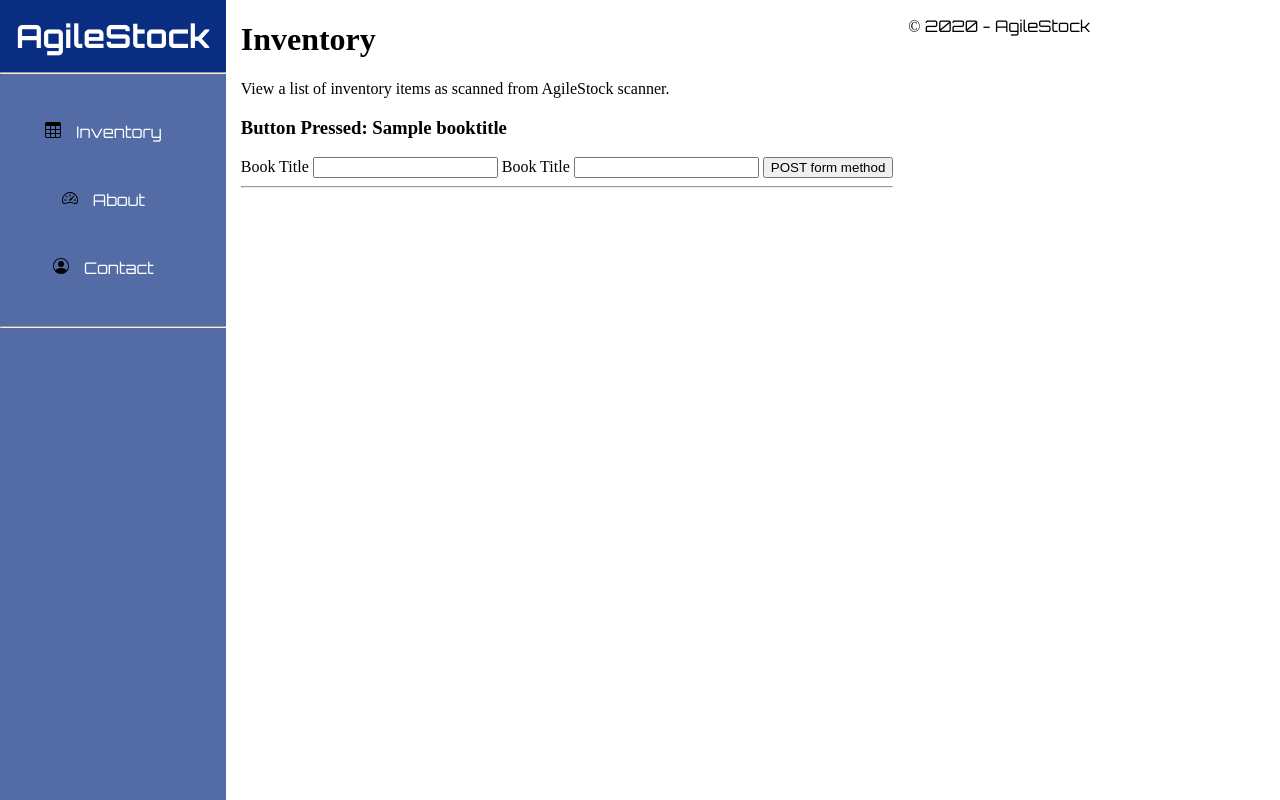
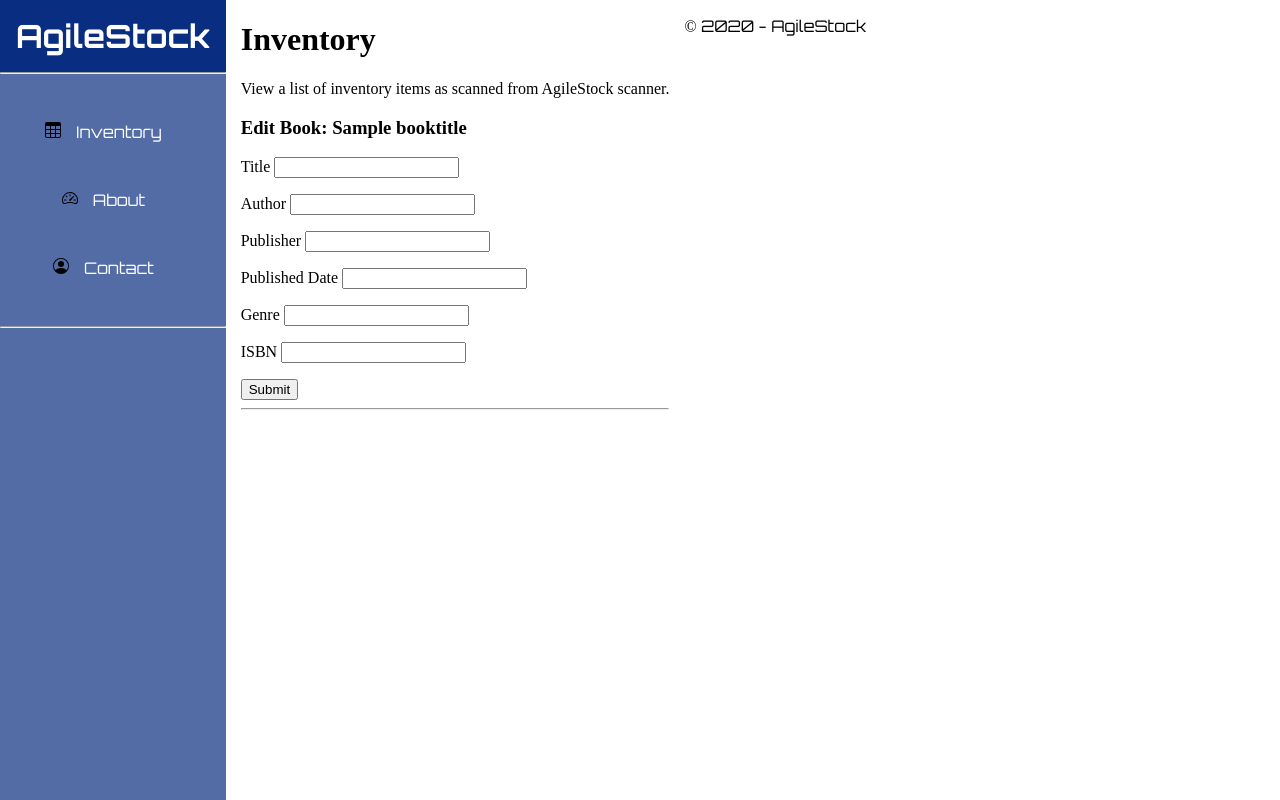
Before and after one commit to robhowe-A/AgileStock, a Python web app: template AgileStockWeb/templates/editBook.html in a window 1280 px wide. Run offline with Jinja, Linux system fonts and the light colour scheme; the template is opened without the code that fills it: most values are stand-ins (such as "Sample title", 1, 10 or a date in 2020).

Commit message:
edit page addition

```diff
--- a/AgileStockWeb/templates/editBook.html
+++ b/AgileStockWeb/templates/editBook.html
@@ -8,16 +8,34 @@
     <div>
 
         <div>
-            <h3>Button Pressed: {{ booktitle }}</h3>
+            <h3>Edit Book: {{ booktitle }}</h3>
             <form method="post">
-                <label for="title">Book Title</label>
-                <input id="title" name="title" type="text">
-                <label for="title">Book Title</label>
-                <input id="title" name="title" type="text">
-                <input type="submit" value="POST form method" >
+                <p>
+                    <label for="title">Title</label>
+                    <input id="title" name="title" type="text">
+                </p>
+                <p>
+                    <label for="author">Author</label>
+                    <input id="author" name="author" type="text">
+                </p>
+                <p>
+                    <label for="publisher">Publisher</label>
+                    <input id="publisher" name="publisher" type="text">
+                </p>
+                <p>
+                    <label for="publishedDate">Published Date</label>
+                    <input id="publishedDate" name="publishedDate" type="text">
+                </p>
+                <p>
+                    <label for="genre">Genre</label>
+                    <input id="genre" name="genre" type="text">
+                </p>
+                <p>
+                    <label for="ISBN">ISBN</label>
+                    <input id="ISBN" name="ISBN" type="text">
+                </p>
+                <input type="submit" value="Submit">
             </form>
-        </div>
-
         </div>
 
         {% block scripts %}{% endblock %}
--- a/AgileStockWeb/templates/index.html
+++ b/AgileStockWeb/templates/index.html
@@ -29,6 +29,7 @@
             <table>
                 <thead>
                     <th>BOOKID</th>
+                    <th>Edit</th>
                     <th>ISBN</th>
                     <th>TITLE</th>
                     <th>AUTHOR</th>
@@ -39,14 +40,14 @@
                 </thead>
             {% for item in result %}
             <tr>
-                <th>{{item.BOOKID}}</th>
+                <td>{{item.BOOKID}}</td>
+                <td><form action="editbook"><button value="{{item.ISBN}}" name="isbn" type="submit">Edit</button></form></td>
                 <td>{{item.ISBN}}</td>
                 <td>{{item.TITLE}}</td>
                 <td>{{item.AUTHOR}}</td>
                 <td>{{item.PUBLISHER}}</td>
                 <td>{{item.PUBLISHED_DATE}}</td>
                 <td>{{item.GENRE}}</td>
-
             </tr>
             {%endfor%}
         </table>
```
Also changed, not shown: AgileStockWeb/views.py (+9 -8 lines).
